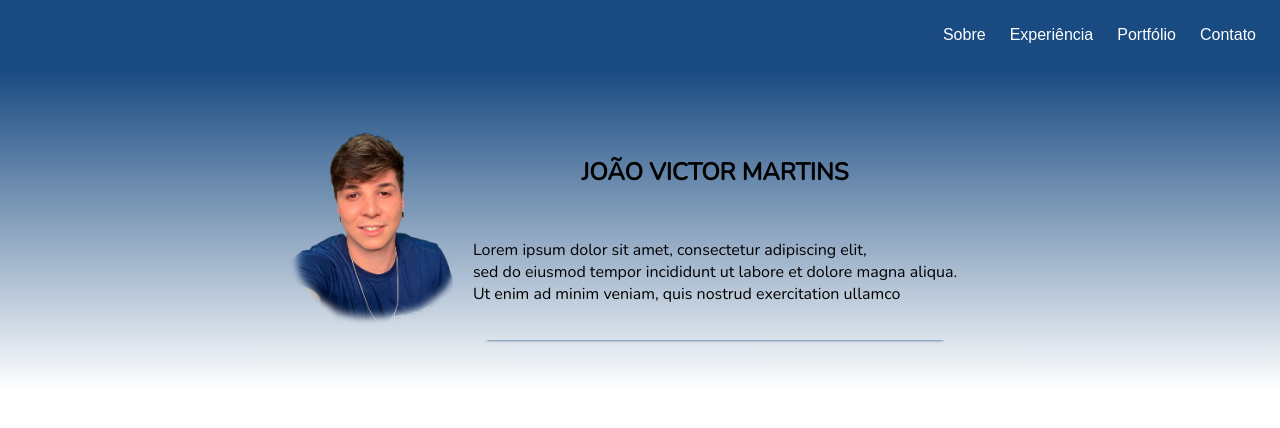
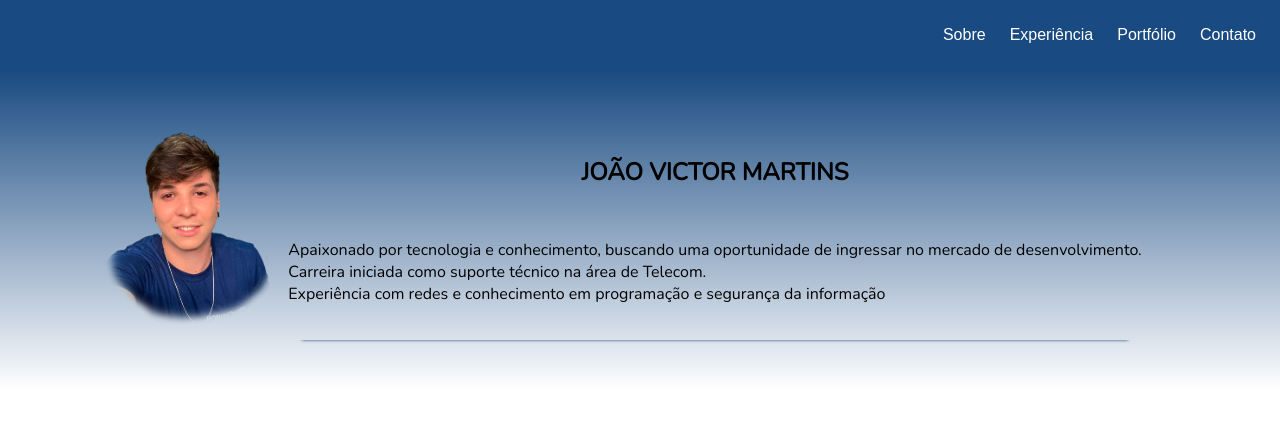
Before and after one commit to jaovic/Portifolio, a plain HTML site: page index.html in a window 1280 px wide. Shown: the top 428 px of the page. Drawn offline with nearby package versions, Linux system fonts and the light colour scheme.

Commit message:
texto descrição

```diff
--- a/index.html
+++ b/index.html
@@ -36,7 +36,7 @@
                         <h1>JOÃO VICTOR MARTINS</h1>
                     </div>
                     <div>
-                        <P>Lorem ipsum dolor sit amet, consectetur adipiscing elit,<br>sed do eiusmod tempor incididunt ut labore et dolore magna aliqua.<br>Ut enim ad minim veniam, quis nostrud exercitation ullamco</P>
+                        <P>Apaixonado por tecnologia e conhecimento, buscando uma oportunidade de ingressar no mercado de desenvolvimento. <br> Carreira iniciada como suporte técnico na área de Telecom. <br> Experiência com redes e conhecimento em programação e segurança da informação</P>
                     </div>
                 </div>
             </div>
```
